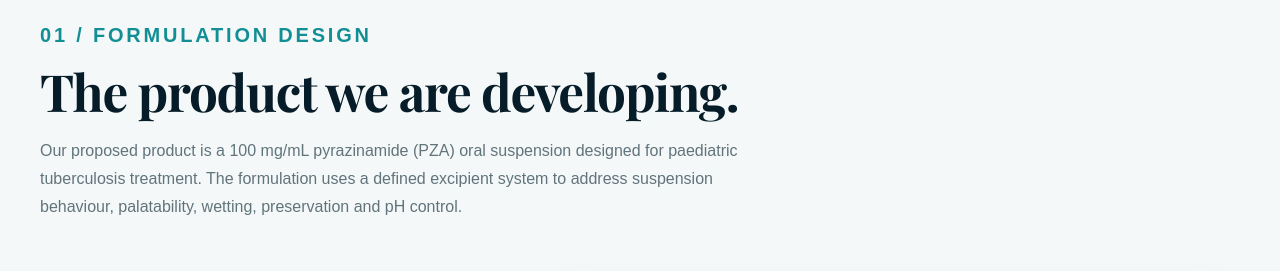
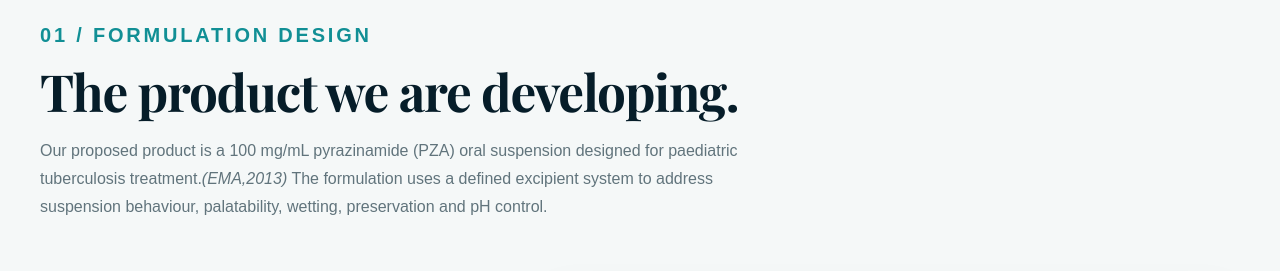
Before and after one commit to batmanjfg67-cyber/Product-development-Pharmaceutics-x-Pharmaceutical-Chemistry, a plain HTML site: page development.html in a window 1280 px wide. Shown: the part 860-1131 px from the top of the page. Drawn offline with nearby package versions, Linux system fonts and the light colour scheme.

Commit message:
Update development.html

```diff
--- a/development.html
+++ b/development.html
@@ -244,7 +244,7 @@
                 <p>
                     Our proposed product is a 100 mg/mL pyrazinamide
                     (PZA) oral suspension designed for paediatric
-                    tuberculosis treatment. The formulation uses a
+                    tuberculosis treatment.<i>(EMA,2013)</i> The formulation uses a
                     defined excipient system to address suspension
                     behaviour, palatability, wetting, preservation
                     and pH control.
@@ -821,7 +821,7 @@
                     treatment involves repeated administration. Alternative
                     fruit flavours could be screened according to taste
                     acceptability, compatibility with the formulation and
-                    preference testing in the intended patient population.
+                    preference testing in the intended patient population.<i>(EMA,2013)</i>
                 </p>
 
             </article>
@@ -1719,7 +1719,7 @@
                             Packaging and administration are part of
                             formulation development because the product
                             must remain protected while allowing accurate
-                            paediatric dosing.
+                            paediatric dosing.<i>(EMA,2013)</i>
                         </p>
 
                     </div>
@@ -1810,7 +1810,7 @@
                                 <p>
                                     Final storage conditions and
                                     beyond-use period must be established
-                                    through formulation-specific studies.
+                                    through formulation-specific studies.<i>(ICH,2023)</i>
                                 </p>
 
                             </div>
```
